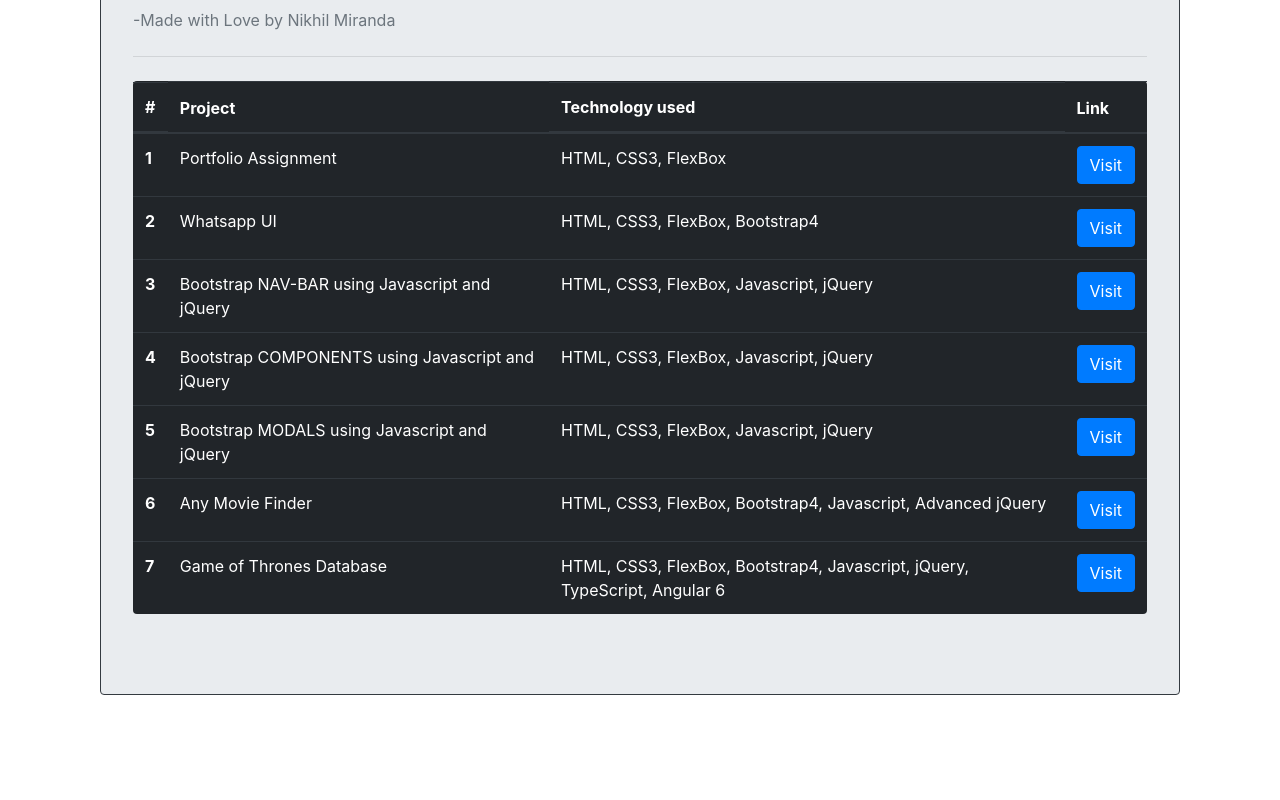
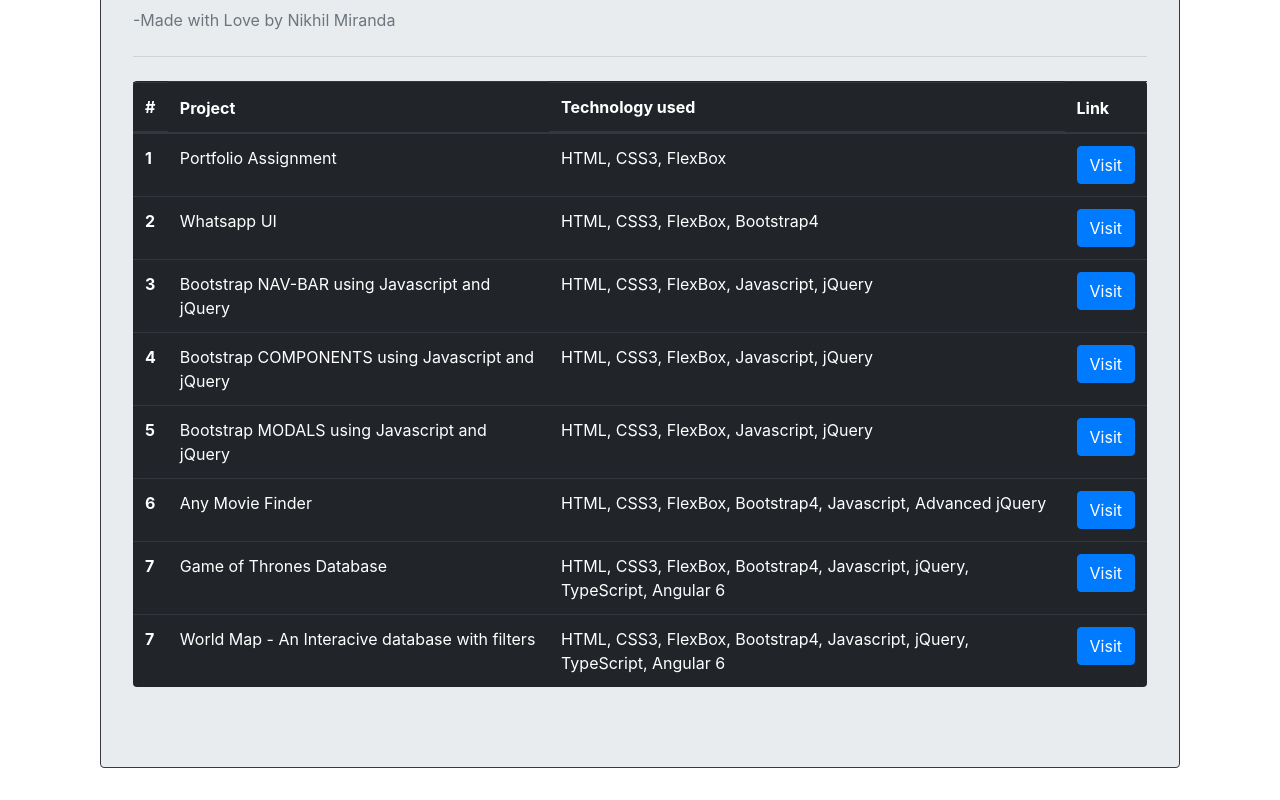
Before and after one commit to nikhil-miranda/nikhil-miranda.github.io, a plain HTML site: page Contents_Manager/main_contents.html in a window 1280 px wide. Shown: the part 391-1191 px from the top of the page. Before the commit the page ends 1118 px from the top, so only its background shows below. Drawn offline with nearby package versions, Linux system fonts and the light colour scheme.

Commit message:
Add files via upload

```diff
--- a/Contents_Manager/main_contents.html
+++ b/Contents_Manager/main_contents.html
@@ -110,6 +110,14 @@
                   <a class="btn btn-primary" href="https://nikhilmiranda.github.io/Projects/Angular_1/" role="button" id="searchBtn">Visit</a>
                 </td>
               </tr>
+              <tr>
+                  <th class="d-sm-none d-md-block" scope="row">7</th>
+                  <td>World Map - An Interacive database with filters </td>
+                  <td class="d-sm-none d-md-block">HTML, CSS3, FlexBox, Bootstrap4, Javascript, jQuery, TypeScript, Angular 6</td>
+                  <td>
+                    <a class="btn btn-primary" href="https://nikhilmiranda.github.io/Projects/Angular_2/" role="button" id="searchBtn">Visit</a>
+                  </td>
+                </tr>
             </tbody>
           </table>
         </div>
```
